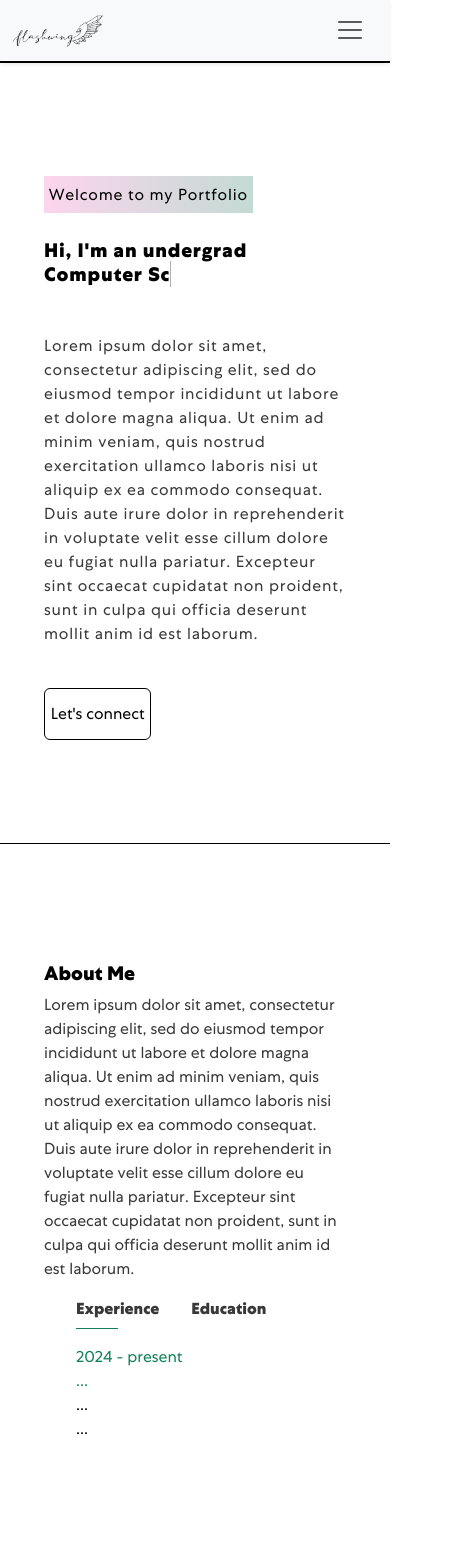
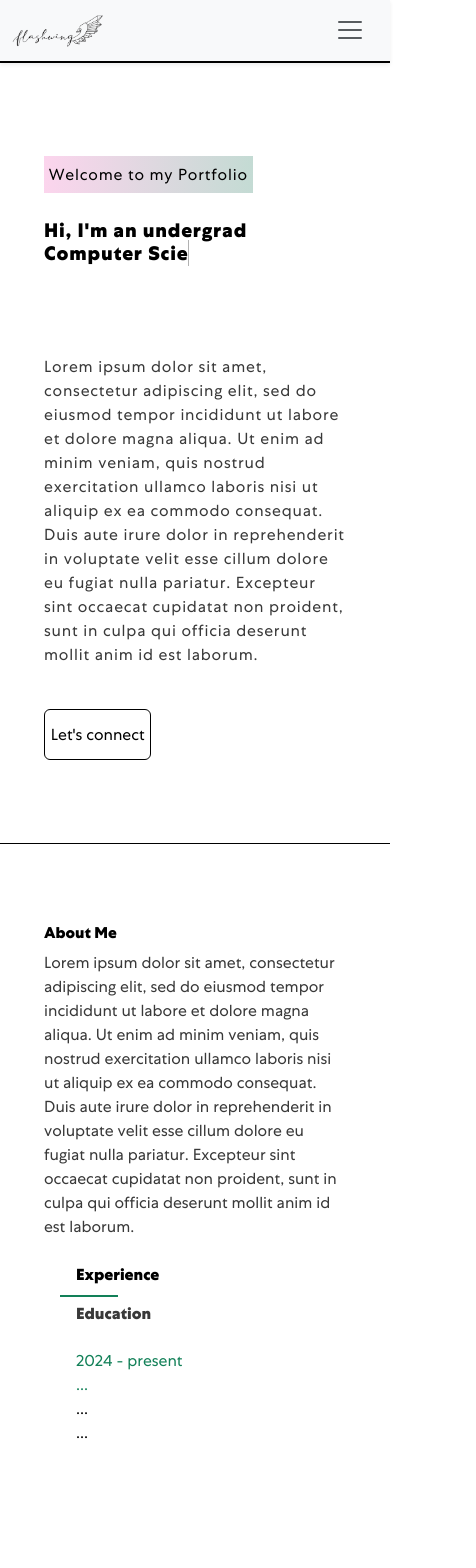
Before and after one commit to flashwing-04/flashwing-04.github.io, a React (Create React App) app: page / in a window 390 px wide. Shown: the top 1568 px of the page, 476 px wide, since content can reach past the window. Built offline with nearby package versions, Linux system fonts and the light colour scheme.

Commit message:
add projects section and fix tabs in about section to use bootstrap template

```diff
--- a/src/App.css
+++ b/src/App.css
@@ -156,6 +156,7 @@ nav.navbar .navbar-toggler:focus {
 }
 
 .banner h1 {
+  min-height: 170px;
   width: 65vw;
   font-size: 4vw;
   font-weight: 800;
@@ -169,11 +170,12 @@ nav.navbar .navbar-toggler:focus {
 }
 
 .banner p {
-  margin: 3rem 0 0 0;
+  margin: 1rem 0 0 0;
   color: var(--text-color);
   letter-spacing: 0.8px;
   line-height: 1.5rem;
 }
+
 .banner button {
   display: flex;
   font-weight: 400;
@@ -185,7 +187,7 @@ nav.navbar .navbar-toggler:focus {
 }
 
 
-/* About*/
+/* About */
 .about {
   min-height: 100vh;
   padding: 5rem 2rem;
@@ -198,53 +200,69 @@ nav.navbar .navbar-toggler:focus {
   border-bottom: 1px solid var(--accent-color1);
 }
 
-.about-bx .about-head h2{
+.about-bx .about-head h2 {
   font-size: 4vw;
   font-weight: 800;
 }
 
-.about-bx .tab-titles {
-  display: flex;
-  margin: 1rem 0 1.5rem 2rem;
+.nav-tabs {
+  border-bottom: none !important;
+  margin: 1rem 0 1.5rem 1rem;
 }
 
-.about-bx .tab-links {
+.nav-tabs .nav-link {
+  padding: 0.5rem 1rem;
   margin: 0 2rem 0 0;
+
+  color: var(--text-color);
+  background: none;
+
   font-weight: 800;
-  cursor: pointer;
+  border: none !important;
   position: relative;
+  transition: color 0.3s ease-in-out;
+  outline: none;
 }
 
-.about-bx .tab-links::after {
+.nav-tabs .nav-link::after {
   content: '';
-  width:0;
-  height:1.5px;
+  width: 0;
+  height: 2px;
   background: var(--accent-color2);
   position: absolute;
-  left:0;
-  bottom: -8px;
-  transition: 0.5s;
+  left: 0;
+  bottom: -2px;
+  transition: width 0.5s ease-in-out;
 }
 
-.about-bx .tab-links.active-link::after {
-  width:50%;
-}
-
-.about-bx .tab-contents ul li {
-  list-style: none;
-  margin: 1rem 0 0 0;
-}
-
-.about-bx .tab-contents ul li span{
+.nav-tabs .nav-link.active {
   color: var(--accent-color2);
 }
 
-.about-bx .tab-contents {
-  display: none;
+.nav-tabs .nav-link.active::after {
+  width: 50%;
 }
 
-.about-bx .tab-contents.active-tab {
-  display: block;
+.nav-tabs .nav-link:hover{
+  color: var(--accent-color2);
+}
+
+.tab-content {
+  min-height: 330px;
+  padding: 0 0 0 2rem;
+}
+
+.tab-content ul {
+  padding: 0;
+}
+
+.tab-content ul li {
+  list-style: none;
+  margin: 1rem 0;
+}
+
+.tab-content ul li span {
+  color: var(--accent-color2);
 }
 
 
@@ -257,11 +275,6 @@ nav.navbar .navbar-toggler:focus {
   flex-direction: column;
   justify-content: center;
   align-items: flex-start;
-
-  /* TODO: find background
-  background: url("");
-  background-size: cover;
-  */
 
   border-bottom: 1px solid var(--accent-color1);
 }
@@ -298,6 +311,49 @@ nav.navbar .navbar-toggler:focus {
   margin: 1rem auto;
 }
 
+
+/* Projects */
+.project {
+  min-height: 100vh;
+  padding: 5rem 2rem;
+
+  display: flex;
+  flex-direction: column;
+  justify-content: center;
+  align-items: flex-start;
+
+  border-bottom: 1px solid var(--accent-color1);
+}
+
+.project h2 {
+  font-size: 4vw;
+  font-weight: 800;
+}
+
+.nav-pills {
+  border-bottom: none;
+  margin: 0.5rem 0;
+}
+
+.nav-pills .nav-link {
+  color: var(--text-color);
+  background: none;
+  border: 1px solid var(--accent-color1);
+  padding: 0.5rem 1rem;
+  margin: 0.5rem 0 0 0;
+  transition: all 0.3s ease-in-out;
+}
+
+.nav-pills .nav-link.active {
+  background: var(--accent-color3) !important;
+}
+
+.nav-pills .nav-link:hover {
+  color: var(--accent-color3) !important;
+  background: var(--background-color) !important;
+  border-color: var(--accent-color3);
+}
+
 @media (max-width: 991.98px) { /* Bootstrap Standard Breakpoint for lg */
   nav.navbar a.navbar-brand{
     width: 25%;
@@ -317,6 +373,34 @@ nav.navbar .navbar-toggler:focus {
   }
 
   .banner h1{
+    min-height: 190px;
+    font-size: 6vw;
+  }
+
+  .banner .wrap{
+    font-size: 6vw;
+    border-right: 0.4px solid #b1b1b1;
+  }
+
+  .about-bx .about-head h2{
+    font-size: 5vw;
+    font-weight: 800;
+  }
+
+  .skill h2{
+    font-size: 5vw;
+  }
+
+  .project h2 {
+    font-size: 5vw;
+  }
+}
+
+@media (max-width: 767.5px){
+
+  .banner h1{
+    min-height: 120px;
+    margin:2rem 0 0.5rem 0;
     font-size: 5vw;
   }
 
@@ -326,17 +410,15 @@ nav.navbar .navbar-toggler:focus {
   }
 
   .about-bx .about-head h2{
-    font-size: 5vw;
+    font-size: 4vw;
     font-weight: 800;
   }
-}
 
-@media (max-width: 767.5px){
-  .about-bx{
-    border-left: none;
+  .skill h2{
+    font-size: 4vw;
   }
 
-  .about-bx .about-head, .about-bx .tab-contents{
-    margin: 0;
+  .project h2 {
+    font-size: 4vw;
   }
 }
--- a/src/App.js
+++ b/src/App.js
@@ -3,8 +3,9 @@ import 'bootstrap/dist/css/bootstrap.min.css';
 
 import { NavBar } from './components/NavBar';
 import { Banner } from './components/Banner';
+import { About } from './components/About';
 import { Skills } from './components/Skills';
-import { About } from './components/About';
+import { Projects } from './components/Projects';
 
 function App() {
   return (
@@ -13,6 +14,7 @@ function App() {
       <Banner/>
       <About/>
       <Skills/>
+      <Projects/>
     </div>
   );
 }
--- a/src/components/About.js
+++ b/src/components/About.js
@@ -1,14 +1,7 @@
-import { Container, Row, Col } from 'react-bootstrap';
-import { useState } from 'react';
+import { Container, Row, Col, Tab, Tabs } from 'react-bootstrap';
 
 export const About = () => {
-
-    const [activeTab, setActiveTab] = useState('experience')
-    const openTab = (tab) => {
-        setActiveTab(tab);
-    }
-
-    return(
+    return (
         <section className='about' id='about'>
             <Container>
                 <Row>
@@ -24,24 +17,18 @@ export const About = () => {
                                 </p>
                             </div>
 
-                            <div className="tab-titles">
-                                <p className={`tab-links ${activeTab === 'experience' ? 'active-link' : ''}`} onClick={() => openTab('experience')}>Experience</p>
-                                <p className={`tab-links ${activeTab === 'education' ? 'active-link' : ''}`} onClick={() => openTab('education')}>Education</p>
-                            </div>
-
-                            <div className={`tab-contents ${activeTab === 'experience' ? 'active-tab' : ''}`} id="experience">
+                            <Tabs defaultActiveKey="experience" id="about-tabs" className="mb-3">
+                                <Tab eventKey="experience" title="Experience">
                                     <ul>
                                         <li><span>2024 - present
                                             <br/>...</span>
                                             <br/>...
                                             <br/>...
                                         </li>
-                                    <li>
-                                        <br/><br/><br/><br/>
-                                    </li>
                                     </ul>
-                            </div>
-                            <div className={`tab-contents ${activeTab === 'education' ? 'active-tab' : ''}`} id="education">
+                                </Tab>
+
+                                <Tab eventKey="education" title="Education">
                                     <ul>
                                         <li><span>2023 - present
                                             <br/>HTW: University of Applied Sciences, Berlin Germany</span>
@@ -54,11 +41,12 @@ export const About = () => {
                                             <br/>AP Classes: Math, English
                                         </li>
                                     </ul>
-                            </div>
+                                </Tab>
+                            </Tabs>
                         </div>
                     </Col>
                 </Row>
             </Container>
         </section>
-    )
-}
+    );
+};
--- /dev/null
+++ b/src/components/ProjectCard.js
@@ -0,0 +1,16 @@
+import { Col } from "react-bootstrap"
+
+export const ProjectCard = ({ title, description, imgUrl }) => {
+    return(
+        <Col sm={6} md={4}>
+            <div className="proj-img-bx">
+                <img src={imgUrl} alt="project thumbnail"/>
+                <div className="proj-text">
+                    <h4>{title}</h4>
+                    <span>{description}</span>
+                </div>
+
+            </div>
+        </Col>
+    )
+}
--- /dev/null
+++ b/src/components/Projects.js
@@ -0,0 +1,82 @@
+import { Container, Row, Col, Tab, Nav } from "react-bootstrap"
+import { ProjectCard } from "./ProjectCard"
+
+export const Projects = () => {
+    const projects1 = [
+        {
+            title: "Title",
+            description: ".........",
+            imgUrl: "projImg1",
+        },
+        {
+            title: "Title",
+            description: ".........",
+            imgUrl: "projImg2",
+        },
+        {
+            title: "Title",
+            description: ".........",
+            imgUrl: "projImg3",
+        },
+        {
+            title: "Title",
+            description: ".........",
+            imgUrl: "projImg4",
+        },
+    ]
+
+    return (
+        <section className="project" id="projects">
+            <Container>
+                <Row>
+                    <Col>
+                        <h2>Projects</h2>
+                        <p>
+                            Lorem ipsum dolor sit amet, consectetur adipiscing elit, sed do eiusmod tempor incididunt ut labore et dolore magna aliqua.
+                            Ut enim ad minim veniam, quis nostrud exercitation ullamco laboris nisi ut aliquip ex ea commodo consequat.
+                            Duis aute irure dolor in reprehenderit in voluptate velit esse cillum dolore eu fugiat nulla pariatur.
+                            Excepteur sint occaecat cupidatat non proident, sunt in culpa qui officia deserunt mollit anim id est laborum.
+                        </p>
+                        <Tab.Container id="projects-tabs" defaultActiveKey="first">
+                          <Row>
+                            <Col sm={3}>
+                              <Nav variant="pills" className="flex-column">
+                                <Nav.Item>
+                                  <Nav.Link eventKey="first">Tab 1</Nav.Link>
+                                </Nav.Item>
+                                <Nav.Item>
+                                  <Nav.Link eventKey="second">Tab 2</Nav.Link>
+                                </Nav.Item>
+                                <Nav.Item>
+                                  <Nav.Link eventKey="third">Tab 3</Nav.Link>
+                                </Nav.Item>
+                              </Nav>
+                            </Col>
+                            <Col sm={9}>
+                              <Tab.Content>
+                                <Tab.Pane eventKey="first">
+                                    <Row>
+                                    {
+                                        projects1.map((project, index) => {
+                                            return(
+                                                <ProjectCard
+                                                    key={index}
+                                                    {...project}
+                                                />
+                                            )
+                                        })
+                                    }
+                                    </Row>
+                                </Tab.Pane>
+                                <Tab.Pane eventKey="second">Second tab content</Tab.Pane>
+                                <Tab.Pane eventKey="third">Third tab content</Tab.Pane>
+                              </Tab.Content>
+                            </Col>
+                          </Row>
+                        </Tab.Container>
+                    </Col>
+                </Row>
+            </Container>
+        </section>
+    )
+}
```
Lines whose indentation alone changed are shown as unchanged.
